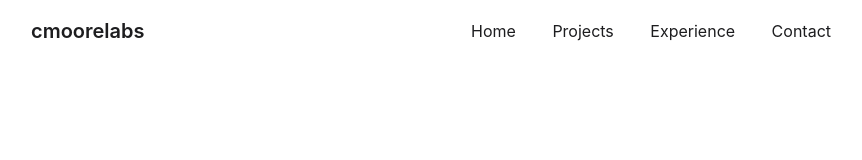
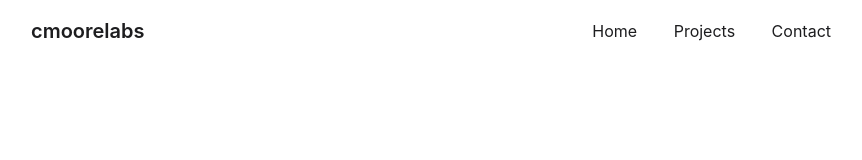
Before and after one commit to cmooredev/cmoorelabs-website, a Svelte app in the folder frontend/: page / in a window 1280 px wide. Shown: the top 160 px of the page, without its empty margins (209-1071 px from the left). Built offline with nearby package versions, Linux system fonts and the light colour scheme.

Commit message:
remove experience nav element

```diff
--- a/frontend/src/components/Nav.svelte
+++ b/frontend/src/components/Nav.svelte
@@ -22,7 +22,7 @@
   <div class="nav-links">
     <a href="#home" on:click={scrollToSection}>Home</a>
     <a href="#projects" on:click={scrollToSection}>Projects</a>
-    <a href="#experience" on:click={scrollToSection}>Experience</a>
+    <!-- <a href="#experience" on:click={scrollToSection}>Experience</a> -->
     <a href="#contact" on:click={scrollToSection}>Contact</a>
   </div>
 </nav>
```
